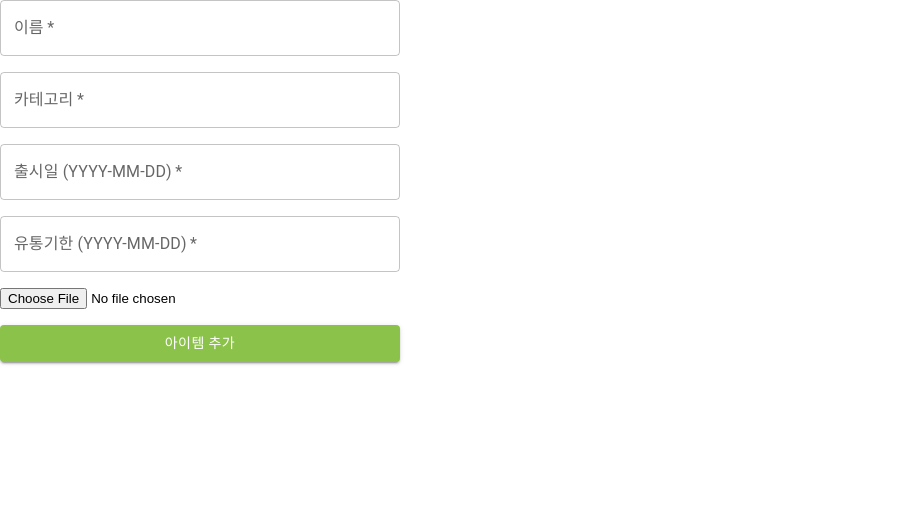
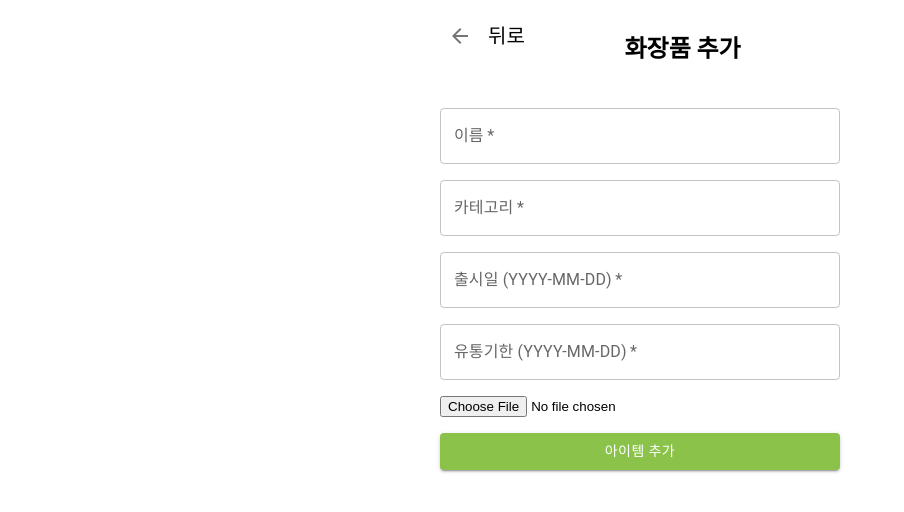
Before and after one commit to cdh44/Skin-Protector, a React (Create React App) app in the folder skin-protector/: page /item/create in a window 1280 px wide. Shown: the top 512 px of the page, without its empty margins (0-904 px from the left). Built offline with nearby package versions, Linux system fonts and the light colour scheme.

Commit message:
0326 화장품 추가 페이지 개선/각 항목 세부 페이지 생성하기

```diff
--- a/skin-protector/src/pages/ItemCreateForm.js
+++ b/skin-protector/src/pages/ItemCreateForm.js
@@ -1,7 +1,9 @@
 import React, { useState } from "react";
-import { TextField, Button, Box } from "@mui/material";
+import { TextField, Button, Box, IconButton, Typography } from "@mui/material";
+import ArrowBackIcon from "@mui/icons-material/ArrowBack";
 import { addItem } from "../services/itemService";
 import { useNavigate } from "react-router-dom";
+import "../styles/ItemCreateForm.css"; // CSS 연결
 
 const ItemCreateForm = () => {
     const navigate = useNavigate();
@@ -33,7 +35,22 @@ const ItemCreateForm = () => {
     };
 
     return (
-        <Box component="form" onSubmit={handleSubmit} sx={{ maxWidth: "400px", display: "flex", flexDirection: "column", gap: 2 }}>
+        <div className="item-create-container">
+            <div className="header">
+                <Box className="back-button">
+                    <IconButton onClick={() => navigate("/mypage")}>
+                        <ArrowBackIcon />
+                    </IconButton>
+                    <Typography variant="h6">뒤로</Typography>
+                </Box>
+                <h1 className="header-title">화장품 추가</h1>
+            </div>
+
+            <Box
+                component="form"
+                onSubmit={handleSubmit}
+                className="item-form"
+            >
                 <TextField label="이름" name="name" onChange={handleChange} required />
                 <TextField label="카테고리" name="category" onChange={handleChange} required />
                 <TextField label="출시일 (YYYY-MM-DD)" name="releaseDate" onChange={handleChange} required />
@@ -43,6 +60,7 @@ const ItemCreateForm = () => {
                     아이템 추가
                 </Button>
             </Box>
+        </div>
     );
 };
 
--- /dev/null
+++ b/skin-protector/src/styles/ItemCreateForm.css
@@ -0,0 +1,34 @@
+.item-create-container {
+    max-width: 400px;
+    margin: 0 auto;
+    padding-bottom: 100px;
+    position: relative;
+}
+
+.header {
+    display: flex;
+    justify-content: space-between;
+    align-items: center;
+    padding: 16px 0;
+}
+
+.back-button {
+    display: flex;
+    align-items: center;
+    gap: 8px;
+}
+
+.header-title {
+    font-size: 24px;
+    font-weight: bold;
+    margin: 0 auto;
+    text-align: center;
+    flex: 1;
+}
+
+.item-form {
+    display: flex;
+    flex-direction: column;
+    gap: 16px;
+    padding: 16px 0;
+}
```
Lines whose indentation alone changed are shown as unchanged.
